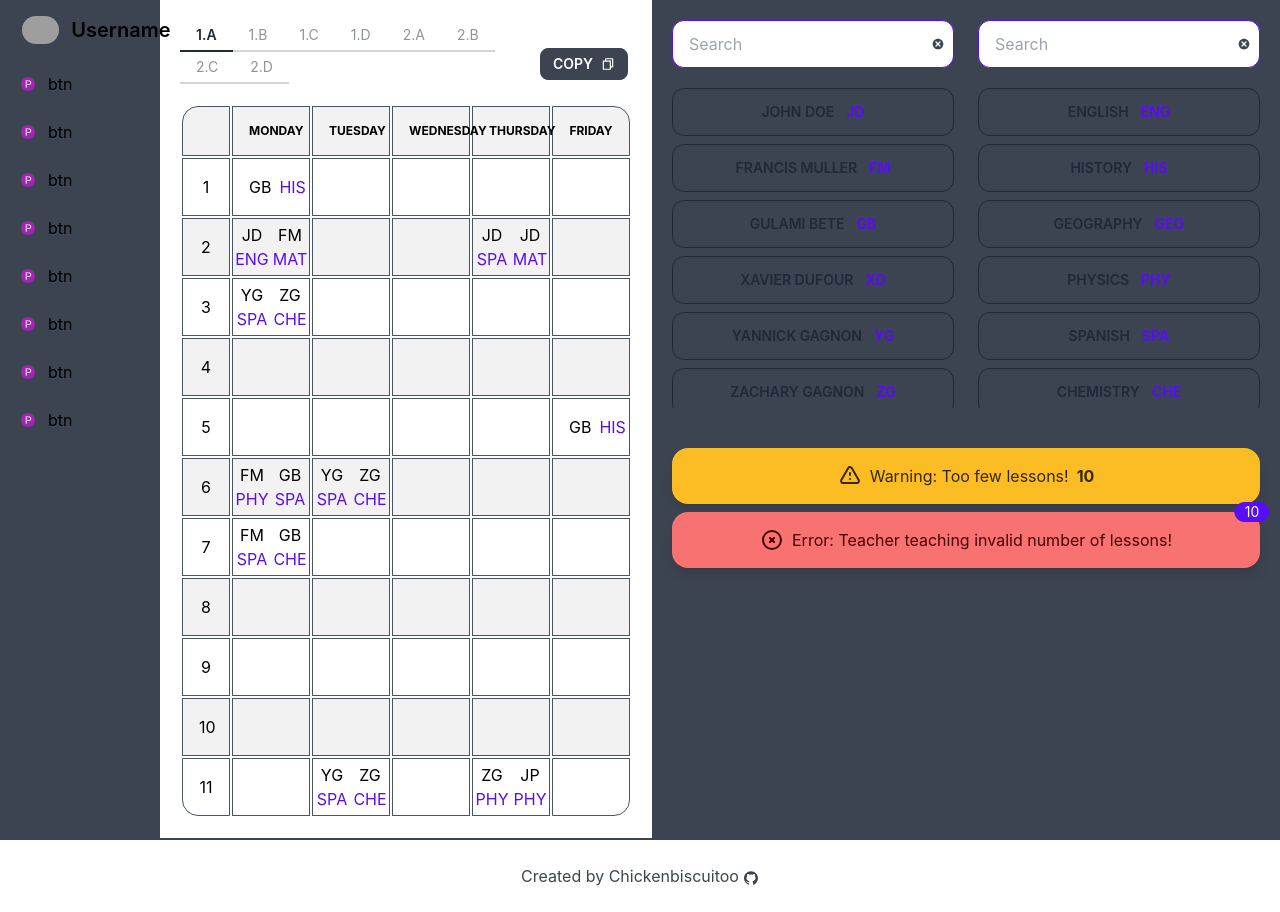
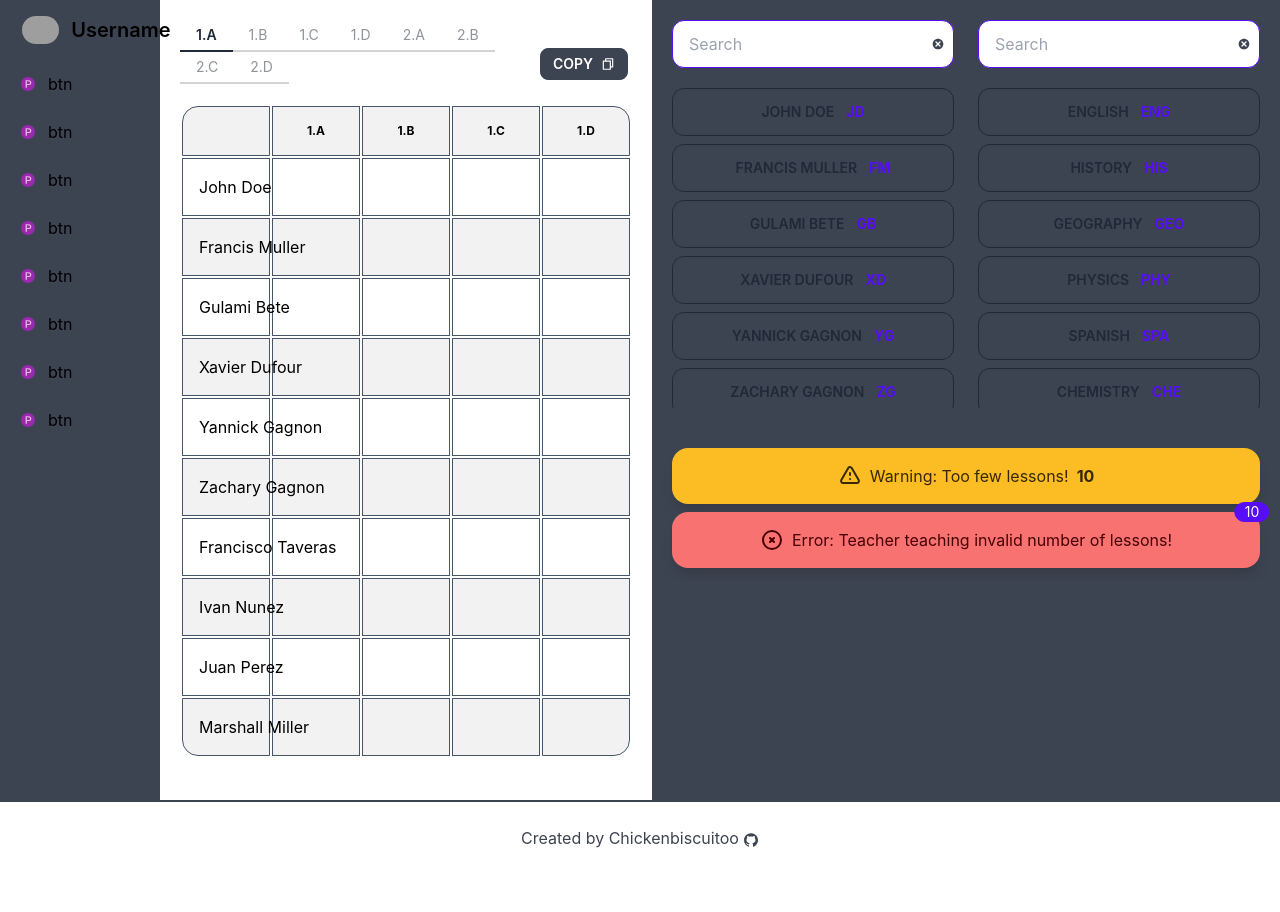
Before and after one commit to Chickenbiscuitoo/timetable-manager, a Next.js app: page /bindings in a window 1280 px wide. After the commit the page ends 874 px from the top, so only its background shows below. Built offline with nearby package versions, Linux system fonts and the light colour scheme; grey boxes are pictures that could not be loaded.

Commit message:
bindings table formated

```diff
--- /dev/null
+++ b/components/BindingsTable.tsx
@@ -0,0 +1,108 @@
+import type { NextComponentType } from 'next'
+import useTimetableStore from '../store'
+import { useEffect, useState } from 'react'
+
+import { getPosition } from '../utils/getPosition'
+
+import Cell from '../components/Cell'
+
+const BindingsTable: NextComponentType = () => {
+	const { bindings, selectedGrade, classes, teachers } =
+		useTimetableStore()
+
+	const selectedGradeTableData = bindings.filter(
+		(binding) => binding.cl.grade === selectedGrade
+	)
+
+	// Fuction to make nested array from an array of objects
+	function tableArrayFromList(list: any, rows: number, cols: number) {
+		const arr = new Array(rows + 1)
+			.fill(0)
+			.map((_, i) => new Array(cols + 1).fill(undefined))
+		selectedGradeTableData.forEach((binding) => {
+			const row = binding.teacher.id
+			const col = binding.cl.id
+			arr[row][col] = binding
+		})
+		return arr
+	}
+
+	const tableColsNum = classes.filter(
+		(cl) => cl.grade === selectedGrade
+	).length
+	const tableRowsNum = teachers.length
+	const [tableData, setTableData] = useState(
+		tableArrayFromList(
+			selectedGradeTableData,
+			tableRowsNum,
+			tableColsNum
+		)
+	)
+
+	useEffect(() => {
+		setTableData(
+			tableArrayFromList(
+				selectedGradeTableData,
+				tableRowsNum,
+				tableColsNum
+			)
+		)
+	}, [bindings, selectedGrade])
+
+	console.log(tableData)
+
+	return (
+		<div className="w-full p-5">
+			<table className="table table-zebra w-full h-full devide-black table-fixed rounded-full border-separate">
+				<thead>
+					<tr>
+						<th className="border border-slate-600 text-center"></th>
+						{classes
+							.filter((cl) => cl.grade === selectedGrade)
+							.map((cl) => (
+								<th className="border border-slate-600 text-center">
+									{cl.name}
+								</th>
+							))}
+					</tr>
+				</thead>
+				<tbody>
+					{tableData
+						.filter((_, i) => i)
+						.map((row, i) => (
+							<tr key={i}>
+								<td className="border border-slate-600 text-center">
+									<h3>
+										{
+											teachers.find(
+												(teacher) =>
+													teacher.id === i + 1
+											)?.name
+										}
+									</h3>
+								</td>
+								{row
+									.filter((_, ci) => ci)
+									.map((cell, ci) => {
+										console.log(cell)
+										return (
+											<Cell
+												key={getPosition(i, ci)}
+												subject={cell?.subjects}
+												position={getPosition(
+													i,
+													ci
+												)}
+												teacher={cell?.teachers}
+											/>
+										)
+									})}
+							</tr>
+						))}
+				</tbody>
+			</table>
+		</div>
+	)
+}
+
+export default BindingsTable
--- a/pages/bindings.tsx
+++ b/pages/bindings.tsx
@@ -2,7 +2,7 @@ import type { NextPage } from 'next'
 import Head from 'next/head'
 import { AiFillGithub } from 'react-icons/ai'
 
-import Timetable from '../components/Timetable'
+import BindingsTable from '../components/BindingsTable'
 import CopyButton from '../components/CopyButton'
 import Sidebar from '../components/Sidebar'
 import TabsMenu from '../components/TabsMenu'
@@ -27,7 +27,7 @@ const Bindings: NextPage = () => {
 							<TabsMenu />
 							<CopyButton />
 						</div>
-						<Timetable />
+						<BindingsTable />
 					</div>
 					<SideWorkspace />
 				</main>
--- a/store.ts
+++ b/store.ts
@@ -7,6 +7,18 @@ import {
 import create from 'zustand'
 
 interface TimetableState {
+	bindings: {
+		id: number
+		teacher: Teacher
+		subject: Subject
+		cl: {
+			id: number
+			name: string
+			teacher_id: number
+			grade: number
+		}
+		lessons: number
+	}[]
 	rawTableData: {
 		id?: number
 		class: number
@@ -38,6 +50,9 @@ interface TimetableState {
 
 	selectedClass: number
 	setSelectedClass: (class_id: number) => void
+
+	selectedGrade: number
+	setSelectedGrade: (grade: number) => void
 }
 
 const useTimetableStore = create<TimetableState>((set, get) => ({
@@ -56,7 +71,7 @@ const useTimetableStore = create<TimetableState>((set, get) => ({
 				shortname: 'PHY',
 				commitee_id: 1,
 			},
-			class: { id: 1, name: '1.A', teacher_id: 1 },
+			cl: { id: 1, name: '1.A', teacher_id: 1, grade: 1 },
 			lessons: 2,
 		},
 		{
@@ -73,7 +88,7 @@ const useTimetableStore = create<TimetableState>((set, get) => ({
 				shortname: 'PHY',
 				commitee_id: 1,
 			},
-			class: { id: 2, name: '1.B', teacher_id: 2 },
+			cl: { id: 2, name: '1.B', teacher_id: 2, grade: 1 },
 			lessons: 3,
 		},
 		{
@@ -90,7 +105,7 @@ const useTimetableStore = create<TimetableState>((set, get) => ({
 				shortname: 'PHY',
 				commitee_id: 1,
 			},
-			class: { id: 3, name: '1.C', teacher_id: 3 },
+			cl: { id: 3, name: '1.C', teacher_id: 3, grade: 1 },
 			lessons: 2,
 		},
 		{
@@ -107,7 +122,7 @@ const useTimetableStore = create<TimetableState>((set, get) => ({
 				shortname: 'HIS',
 				commitee_id: 1,
 			},
-			class: { id: 1, name: '1.A', teacher_id: 1 },
+			cl: { id: 1, name: '1.A', teacher_id: 1, grade: 1 },
 			lessons: 6,
 		},
 		{
@@ -124,7 +139,7 @@ const useTimetableStore = create<TimetableState>((set, get) => ({
 				shortname: 'HIS',
 				commitee_id: 1,
 			},
-			class: { id: 1, name: '1.B', teacher_id: 2 },
+			cl: { id: 1, name: '1.B', teacher_id: 2, grade: 1 },
 			lessons: 6,
 		},
 	],
@@ -564,14 +579,14 @@ const useTimetableStore = create<TimetableState>((set, get) => ({
 		{ id: 1, name: 'Math', shortname: 'MAT', commitee_id: 1 },
 	],
 	classes: [
-		{ id: 1, name: '1.A', teacher_id: 1 },
-		{ id: 2, name: '1.B', teacher_id: 2 },
-		{ id: 3, name: '1.C', teacher_id: 3 },
-		{ id: 4, name: '1.D', teacher_id: 4 },
-		{ id: 5, name: '2.A', teacher_id: 5 },
-		{ id: 6, name: '2.B', teacher_id: 6 },
-		{ id: 7, name: '2.C', teacher_id: 7 },
-		{ id: 8, name: '2.D', teacher_id: 8 },
+		{ id: 1, name: '1.A', teacher_id: 1, grade: 1 },
+		{ id: 2, name: '1.B', teacher_id: 2, grade: 1 },
+		{ id: 3, name: '1.C', teacher_id: 3, grade: 1 },
+		{ id: 4, name: '1.D', teacher_id: 4, grade: 1 },
+		{ id: 5, name: '2.A', teacher_id: 5, grade: 2 },
+		{ id: 6, name: '2.B', teacher_id: 6, grade: 2 },
+		{ id: 7, name: '2.C', teacher_id: 7, grade: 2 },
+		{ id: 8, name: '2.D', teacher_id: 8, grade: 2 },
 	],
 
 	addLesson: (class_id, position, subject, teacher) =>
@@ -641,6 +656,9 @@ const useTimetableStore = create<TimetableState>((set, get) => ({
 	selectedClass: 1,
 	setSelectedClass: (class_id) =>
 		set(() => ({ selectedClass: class_id })),
+
+	selectedGrade: 1,
+	setSelectedGrade: (grade) => set(() => ({ selectedGrade: grade })),
 }))
 
 export default useTimetableStore
```
Also changed, not shown: 1 other file (tests, documents, lock files or other folders).
